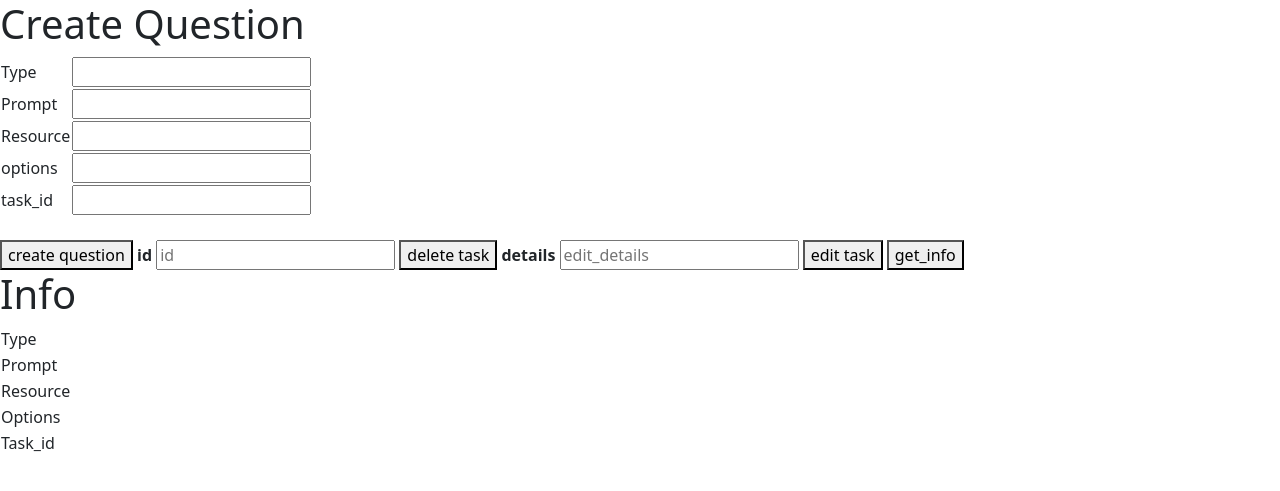
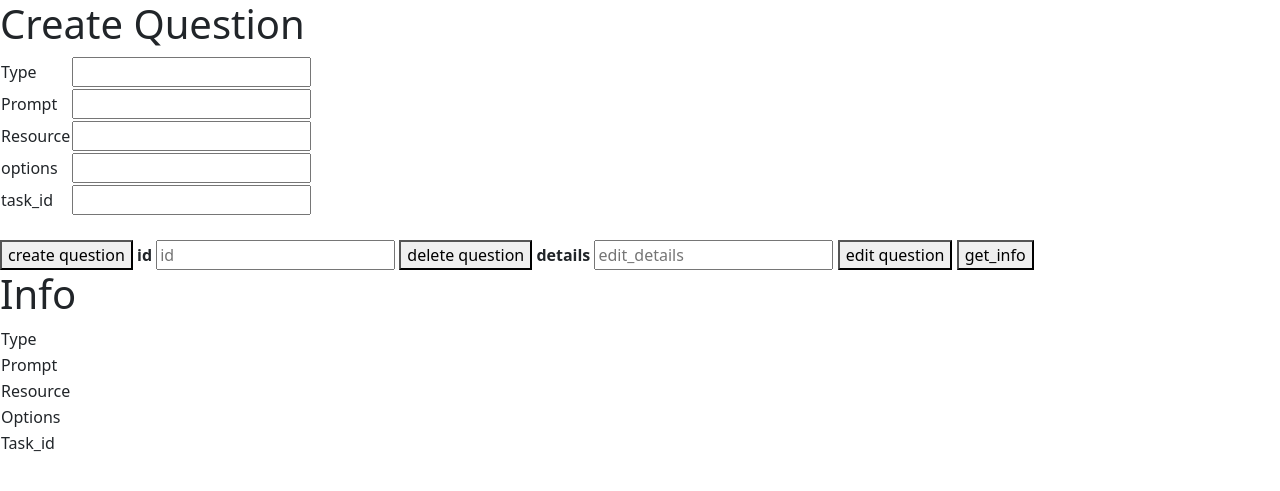
Before and after one commit to crowdlabel/CrowdLabel, a Python web app: template src/backend/templates/question.html in a window 1280 px wide. Shown: the top 491 px of the page. Run offline with Jinja, Linux system fonts and the light colour scheme; the template is opened without the code that fills it, so the values that code supplies are empty.

Commit message:
delete question finished

```diff
--- a/src/backend/controller/question.py
+++ b/src/backend/controller/question.py
@@ -30,9 +30,9 @@ async def create_question(details:QuestionInfo):
         "options":details.options,
         "task_id":details.task_id
         }, 200
-@app.post('/delete_task')
-async def delete_task(details:ID):
-    response = await services.task.delete_task(details.id)
+@app.post('/delete_question')
+async def delete_question(details:ID):
+    response = await services.question.delete_question(details.id)
     if response[0]['status'] != 'ok':
         return {
             'error' : f'delete failed'
--- a/src/backend/templates/question.html
+++ b/src/backend/templates/question.html
@@ -20,9 +20,9 @@ Question
                                              'task_id':task_id
                                             })
     }
-    async function delete_task() {
+    async function delete_question() {
         id = document.getElementById('id').value;
-        fetch_json('delete_task','POST',{'id':id})
+        fetch_json('delete_question','POST',{'id':id})
 
     }
     async function edit_task(){
@@ -67,10 +67,10 @@ Question
 <button id="submit" onclick="submit()">create question</button>
 <label for="id"><b>id</b></label>
 <input  id='id' type="text" placeholder="id" name="id">
-<button id="delete" onclick="delete_task()">delete task</button>
+<button id="delete" onclick="delete_question()">delete question</button>
 <label for="edit_details"><b>details</b></label>
 <input  id='edit_details' type="text" placeholder="edit_details" name="edit_details">
-<button id="edit" onclick="edit_task()">edit task</button>
+<button id="edit" onclick="edit_question()">edit question</button>
 <button id="get_info" onclick="get_info()">get_info</button>
 <h1>Info</h1>
 <table>
```
Also changed, not shown: src/backend/services/question.py (+15 -15 lines), src/backend/services/crowdlabel.db.
